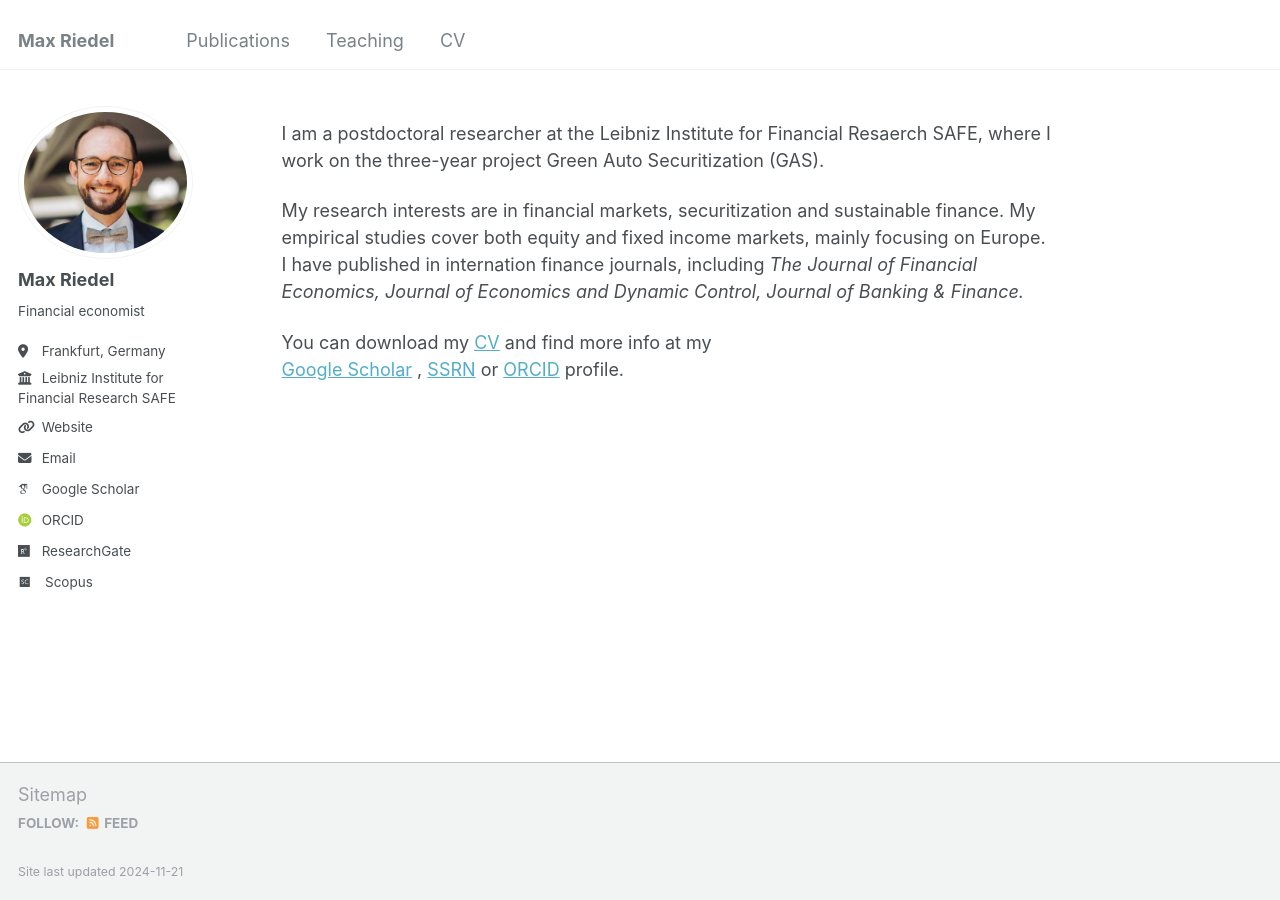
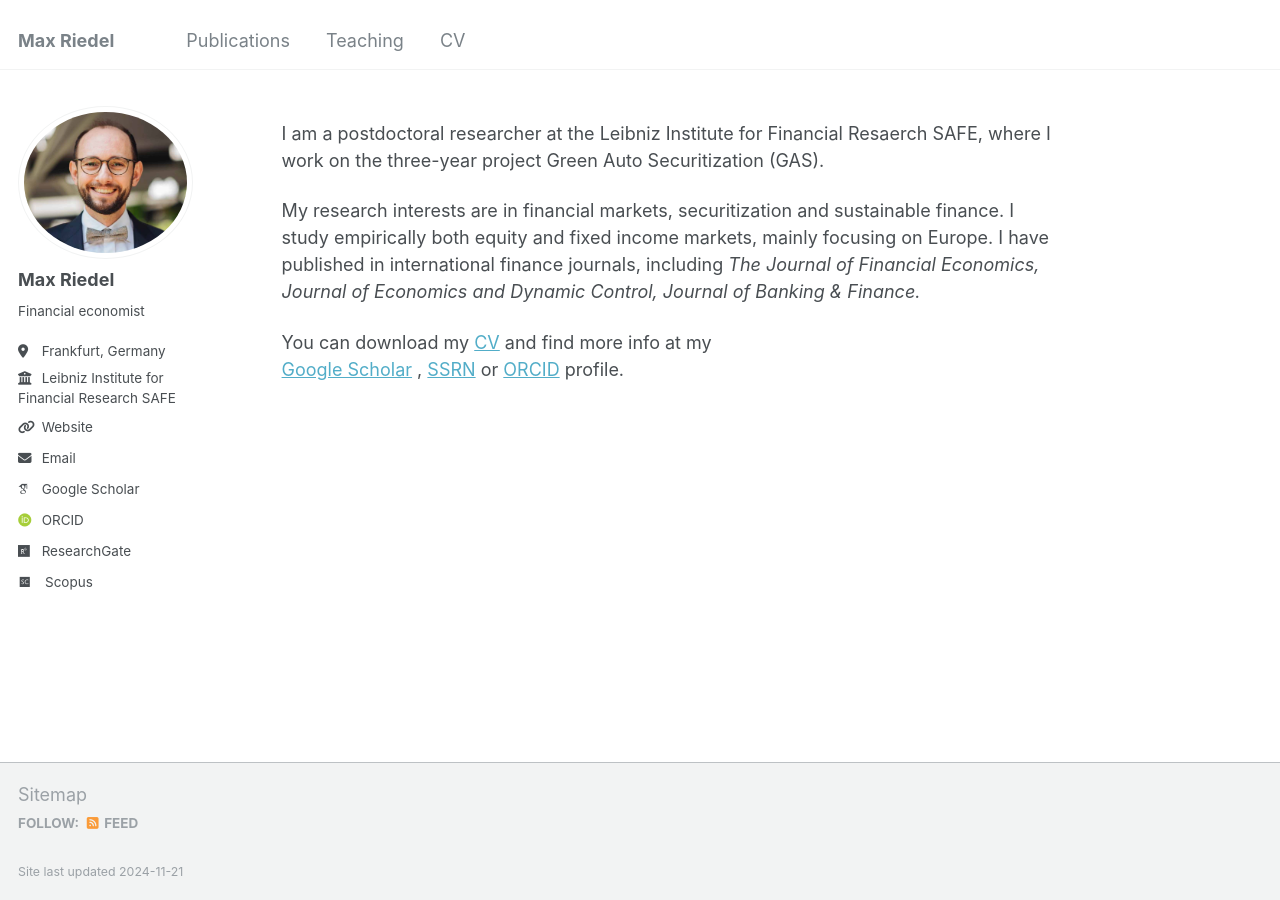
Before and after one commit to max-riedel-phd/max-riedel-phd.github.io, a Jekyll site: the page built from _pages/about.md, in a window 1280 px wide. Built offline with Jekyll 4.4.1, drawn with Linux system fonts in a browser that asks for light colours; some web fonts are replaced.

Commit message:
Update about.md

```diff
--- a/_pages/about.md
+++ b/_pages/about.md
@@ -10,7 +10,7 @@ redirect_from:
 
 I am a postdoctoral researcher at the Leibniz Institute for Financial Resaerch SAFE, where I work on the three-year project Green Auto Securitization (GAS).
 
-My research interests are in financial markets, securitization and sustainable finance. My empirical studies cover both equity and fixed income markets, mainly focusing on Europe. I have published in internation finance journals, including <i> The Journal of Financial Economics, Journal of Economics and Dynamic Control, Journal of Banking & Finance.</i>
+My research interests are in financial markets, securitization and sustainable finance. I study empirically both equity and fixed income markets, mainly focusing on Europe. I have published in international finance journals, including <i> The Journal of Financial Economics, Journal of Economics and Dynamic Control, Journal of Banking & Finance.</i>
 
 
 You can download my <a href="files/CV_Max_Riedel_website.pdf" target="_blank">CV</a> and find more info at my
```
